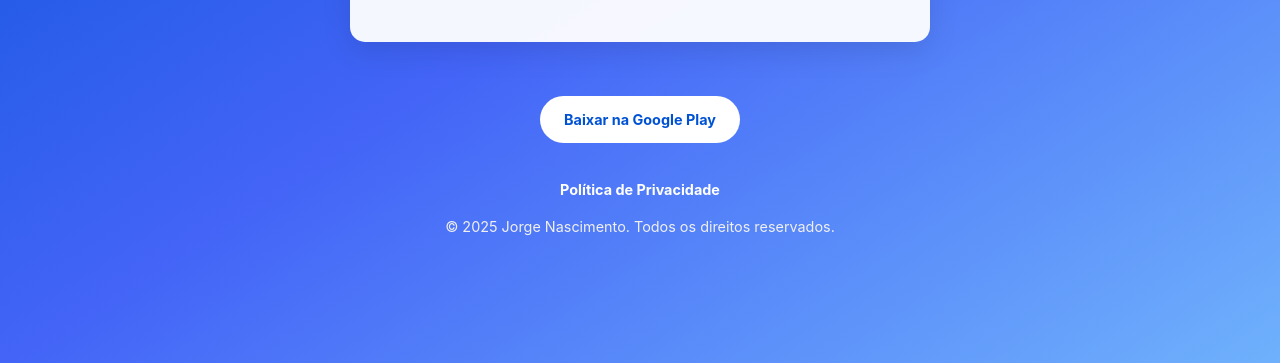
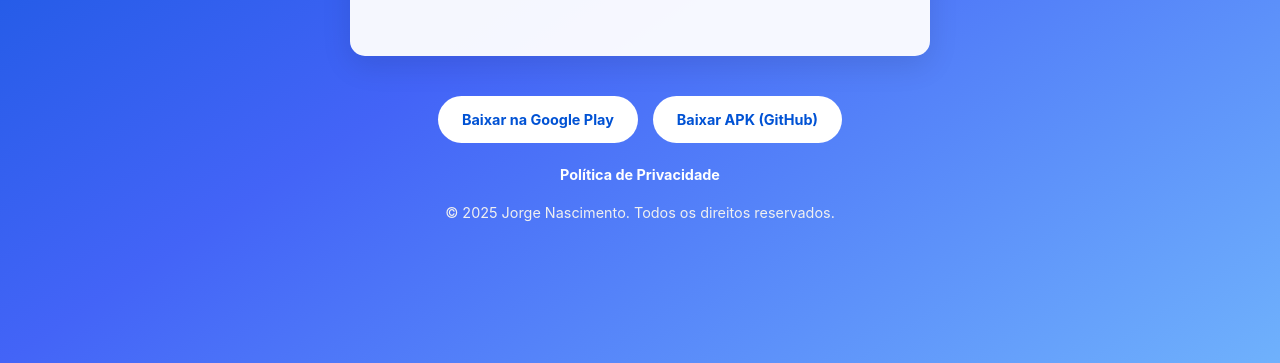
Before and after one commit to admjorgeluiz/admjorgeluiz.github.io, a plain HTML site: page index.html in a window 1280 px wide. Shown: the part 477-840 px from the top of the page. Drawn offline with Linux system fonts and the light colour scheme.

Commit message:
Add button container for download buttons

```diff
--- a/index.html
+++ b/index.html
@@ -55,6 +55,14 @@
         a:hover {
             text-decoration: underline;
         }
+        .button-container {
+            display: flex;
+            justify-content: center;
+            align-items: center;
+            flex-wrap: wrap; /* Permite que os botões quebrem a linha em telas pequenas */
+            gap: 15px; /* Espaço entre os botões */
+            margin-bottom: 20px;
+        }
         .download-button {
             display: inline-block;
             background-color: #ffffff;
@@ -63,7 +71,6 @@
             border-radius: 50px;
             font-weight: bold;
             text-decoration: none;
-            margin-bottom: 20px;
             transition: background-color 0.3s, transform 0.3s;
         }
         .download-button:hover {
@@ -81,7 +88,10 @@
     </main>
 
     <footer class="footer">
-        <p><a href="https://play.google.com/store/apps/details?id=com.jorgenascimento.tvplayer" class="download-button" target="_blank">Baixar na Google Play</a></p>
+        <div class="button-container">
+            <a href="https://play.google.com/store/apps/details?id=com.jorgenascimento.tvplayer" class="download-button" target="_blank">Baixar na Google Play</a>
+            <a href="https://github.com/admjorgeluiz/TVPlayerMAUI/releases/latest/download/com.jorgenascimento.tvplayer-Signed.apk" class="download-button">Baixar APK (GitHub)</a>
+        </div>
 
         <p><a href="privacy.html">Política de Privacidade</a></p>
         <p>&copy; 2025 Jorge Nascimento. Todos os direitos reservados.</p>
```
